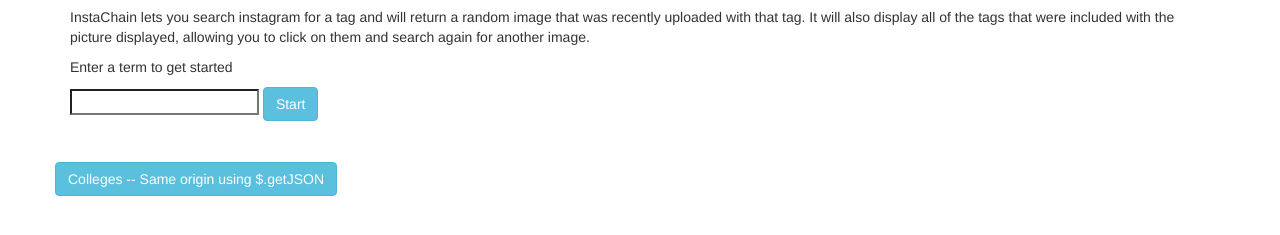
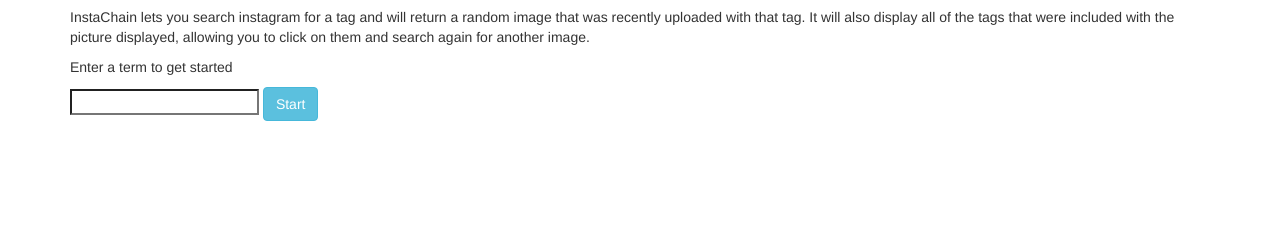
Before and after one commit to AEgan/instachain, a plain HTML site: page index.html in a window 1280 px wide. Shown: the part 63-298 px from the top of the page. Drawn offline with Linux system fonts and the light colour scheme.

Commit message:
took out the college thing at the end that didnt go with the rest of the app, not important now that we submitted the homework

```diff
--- a/index.html
+++ b/index.html
@@ -31,16 +31,6 @@
             <div id="tags"></div>
           </div>
         </div>
-        <div class="row">
-
-    <!-- Below: part where I request from same origin-->
-        <br><br>
-        <form name="form">
-          <input id="collegeButton" type="button" class="btn btn-info" value="Colleges -- Same origin using $.getJSON">
-        </form>
-        <div id="responseArea">
-        </div>
-       </div>
       </div>
     </div>
 
```
Also changed, not shown: 1 other file.
